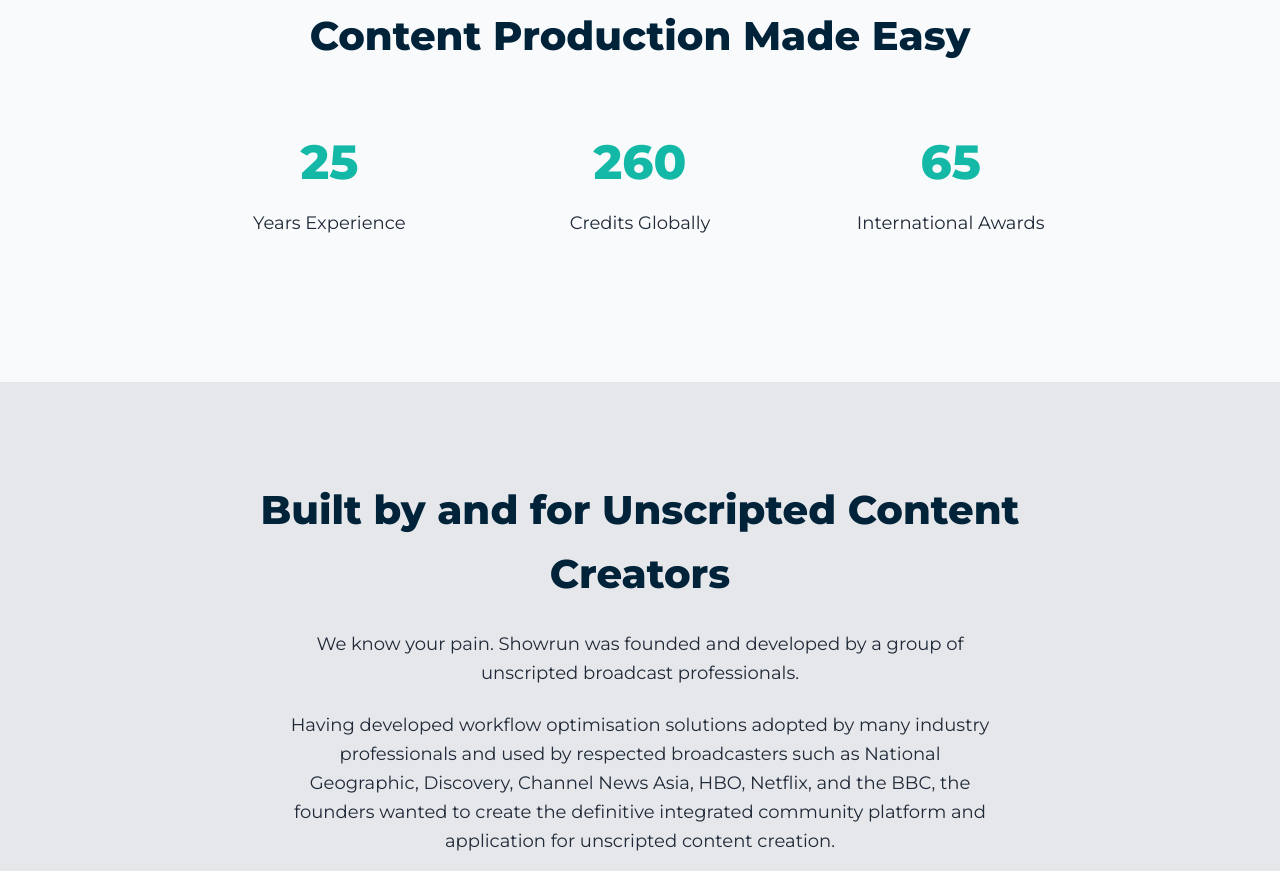
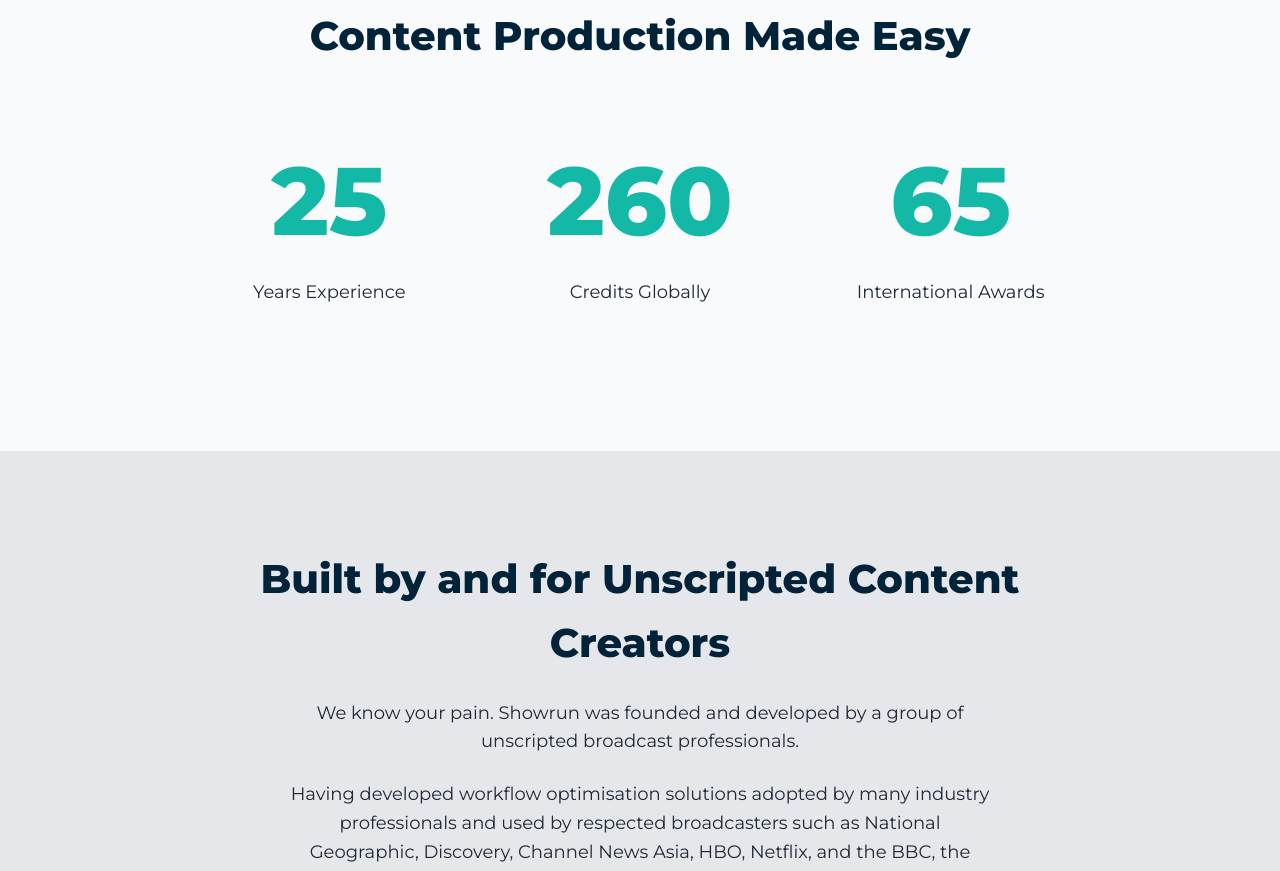
Before and after one commit to santhuxx/showrun-landing, a Next.js app: page / in a window 1280 px wide. Shown: the part 3560-4431 px from the top of the page. Built offline with nearby package versions, Linux system fonts and the light colour scheme.

Commit message:
style: increase font size of stat numbers and adjust margin

```diff
--- a/src/app/globals.css
+++ b/src/app/globals.css
@@ -310,10 +310,10 @@
 }
 
 .stat-number {
-  font-size: 3rem;
+  font-size: 6rem;
   font-weight: 800;
   color: #14b8a6;
-  margin-bottom: 0.5rem;
+  margin-bottom: 0rem;
 }
 
 .stat-card p {
```
